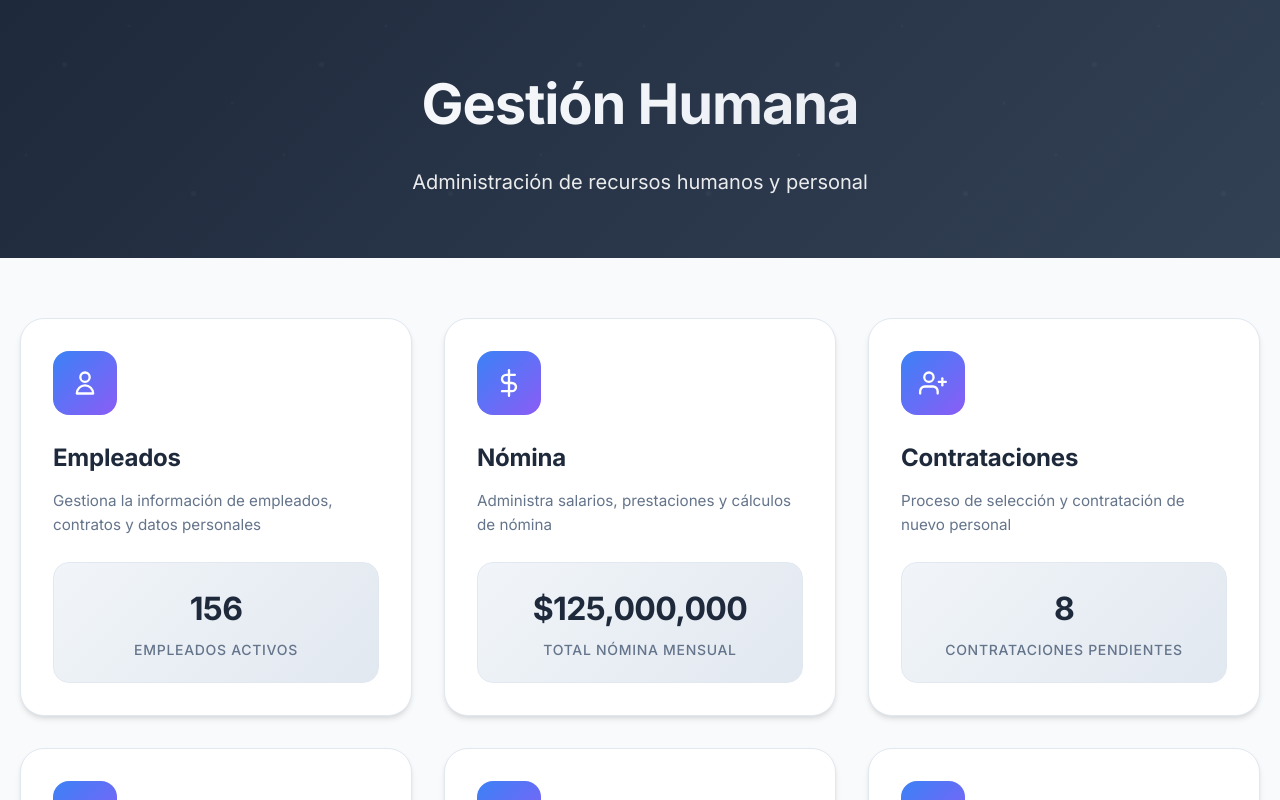
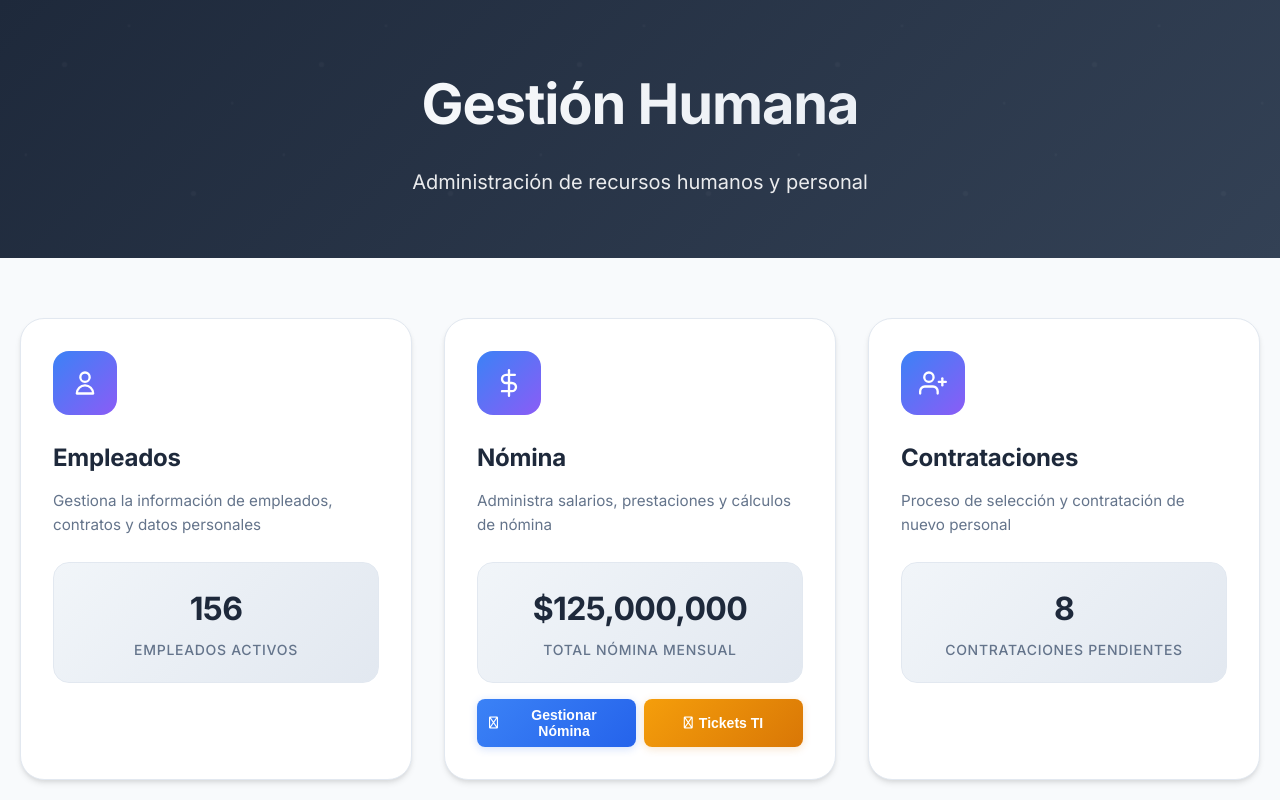
Before and after one commit to alvaro-boot/GH, a Vue app: page /gestion-humana/ in a window 1280 px wide. Built offline with nearby package versions, Linux system fonts and the light colour scheme; what single-spa-vue would draw is missing.

Commit message:
Nómina: agregar botón directo a Tickets TI desde la tarjeta de nómina en Gestión Humana

```diff
--- a/src/views/GestionHumanaView.vue
+++ b/src/views/GestionHumanaView.vue
@@ -30,7 +30,7 @@
         </div>
 
         <!-- Nómina -->
-        <div class="card" @click="navigateTo('/nomina')">
+        <div class="card">
           <div class="card-icon">
             <svg viewBox="0 0 24 24" fill="none" xmlns="http://www.w3.org/2000/svg">
               <path d="M12 1V23" stroke="currentColor" stroke-width="2" stroke-linecap="round" stroke-linejoin="round"/>
@@ -43,6 +43,16 @@
             <div class="stat">
               <span class="stat-number">${{ nominaTotal.toLocaleString() }}</span>
               <span class="stat-label">Total nómina mensual</span>
+            </div>
+            <div class="card-actions">
+              <button class="action-btn primary" @click.stop="navigateTo('/nomina')">
+                <i class="fas fa-calculator"></i>
+                Gestionar Nómina
+              </button>
+              <button class="action-btn tickets" @click.stop="goToIT('/tickets')">
+                <i class="fas fa-ticket-alt"></i>
+                Tickets TI
+              </button>
             </div>
           </div>
         </div>
@@ -393,6 +403,53 @@ function goToIT(path = '/') {
   letter-spacing: 0.05em;
 }
 
+.card-actions {
+  display: flex;
+  gap: 8px;
+  margin-top: 16px;
+}
+
+.action-btn {
+  display: inline-flex;
+  align-items: center;
+  gap: 6px;
+  padding: 8px 12px;
+  border: none;
+  border-radius: 8px;
+  font-size: 0.875rem;
+  font-weight: 600;
+  cursor: pointer;
+  transition: all 0.2s ease;
+  flex: 1;
+  justify-content: center;
+}
+
+.action-btn.primary {
+  background: linear-gradient(135deg, #3b82f6 0%, #2563eb 100%);
+  color: white;
+  box-shadow: 0 2px 8px rgba(37, 99, 235, 0.2);
+}
+
+.action-btn.primary:hover {
+  transform: translateY(-1px);
+  box-shadow: 0 4px 12px rgba(37, 99, 235, 0.3);
+}
+
+.action-btn.tickets {
+  background: linear-gradient(135deg, #f59e0b 0%, #d97706 100%);
+  color: white;
+  box-shadow: 0 2px 8px rgba(217, 119, 6, 0.2);
+}
+
+.action-btn.tickets:hover {
+  transform: translateY(-1px);
+  box-shadow: 0 4px 12px rgba(217, 119, 6, 0.3);
+}
+
+.action-btn i {
+  font-size: 12px;
+}
+
 @media (max-width: 768px) {
   .header {
     padding: 40px 0;
```
